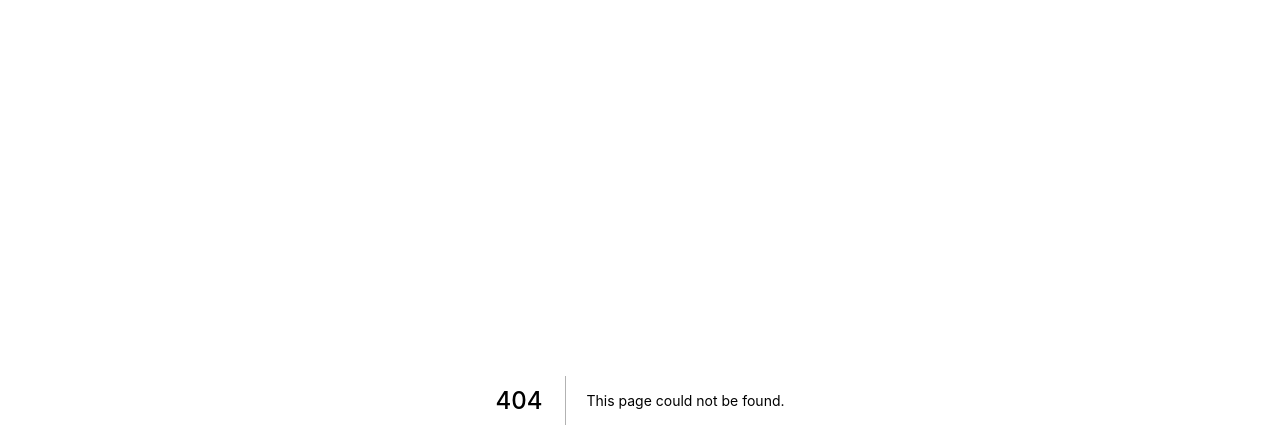
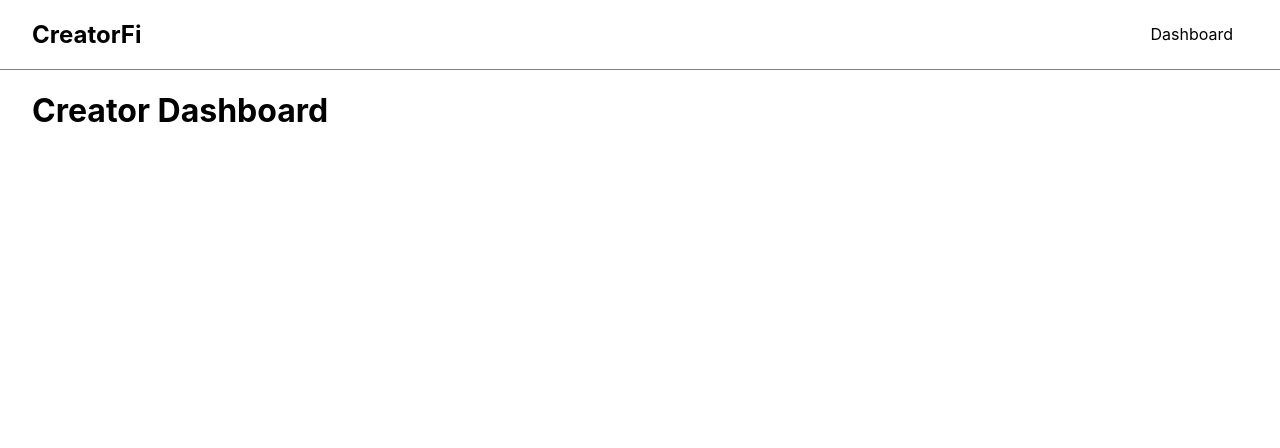
Before and after one commit to Dhruv-2003/0xfi, a Next.js app in the folder frontend/: page /dashboard in a window 1280 px wide. Before the commit this address had no page. Shown: the top 448 px of the page. Built offline with nearby package versions, Linux system fonts and the light colour scheme.

Commit message:
layout added

```diff
--- a/frontend/pages/_app.js
+++ b/frontend/pages/_app.js
@@ -1,7 +1,12 @@
-import '../styles/globals.css'
+import Layout from "../src/components/Layout";
+import "../styles/globals.css";
 
 function MyApp({ Component, pageProps }) {
-  return <Component {...pageProps} />
+  return (
+    <Layout>
+      <Component {...pageProps} />
+    </Layout>
+  );
 }
 
-export default MyApp
+export default MyApp;
--- /dev/null
+++ b/frontend/pages/dashboard.jsx
@@ -0,0 +1,10 @@
+import React from 'react'
+import styles from '../styles/Home.module.css'
+
+export default function dashboard() {
+  return (
+    <div className={styles.container}>
+        <h1>Creator Dashboard</h1>
+    </div>
+  )
+}
--- a/frontend/pages/index.js
+++ b/frontend/pages/index.js
@@ -14,10 +14,6 @@ export default function Home() {
       <main className={styles.main}>
 
       </main>
-
-      <footer className={styles.footer}>
-
-      </footer>
     </div>
   )
 }
--- /dev/null
+++ b/frontend/src/components/Layout.jsx
@@ -0,0 +1,18 @@
+import React from "react";
+import styles from "../css/Layout.module.css";
+import Link from "next/link";
+
+export default function Layout({ children }) {
+  return (
+    <>
+      <nav className={styles.navbar}>
+        <h2>CreatorFi</h2>
+        <span className={styles.navlink}>
+          <Link href="/dashboard">Dashboard</Link>
+        </span>
+      </nav>
+      {children}
+      <footer className={styles.footer}></footer>
+    </>
+  );
+}
--- /dev/null
+++ b/frontend/src/css/Layout.module.css
@@ -0,0 +1,11 @@
+.navbar {
+    padding: 0 2rem;
+    display: flex;
+    justify-content: space-between;
+    align-items: center;
+    border-bottom: 1px solid gray;
+}
+
+.navlink {
+    margin: 0px 15px;
+}
```
